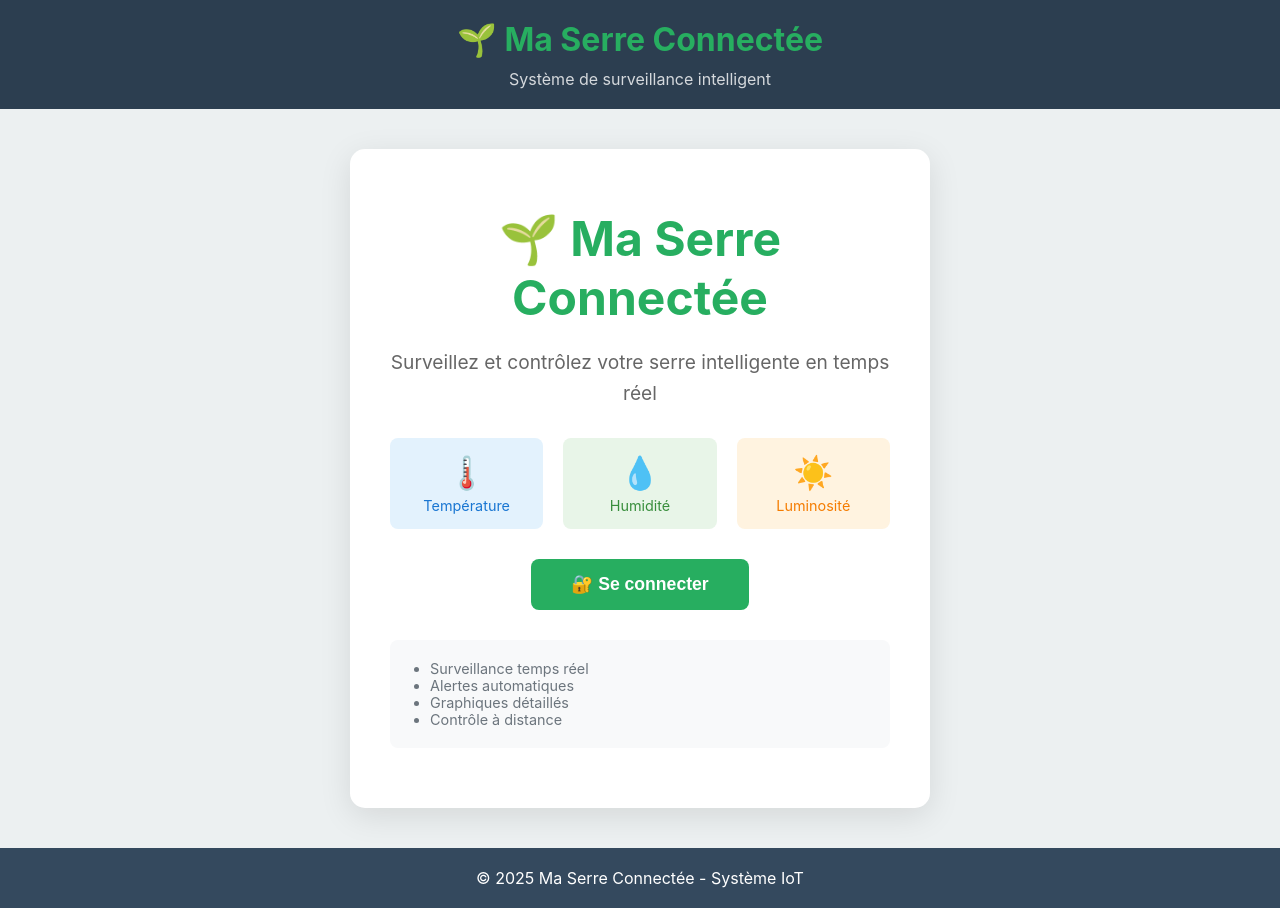
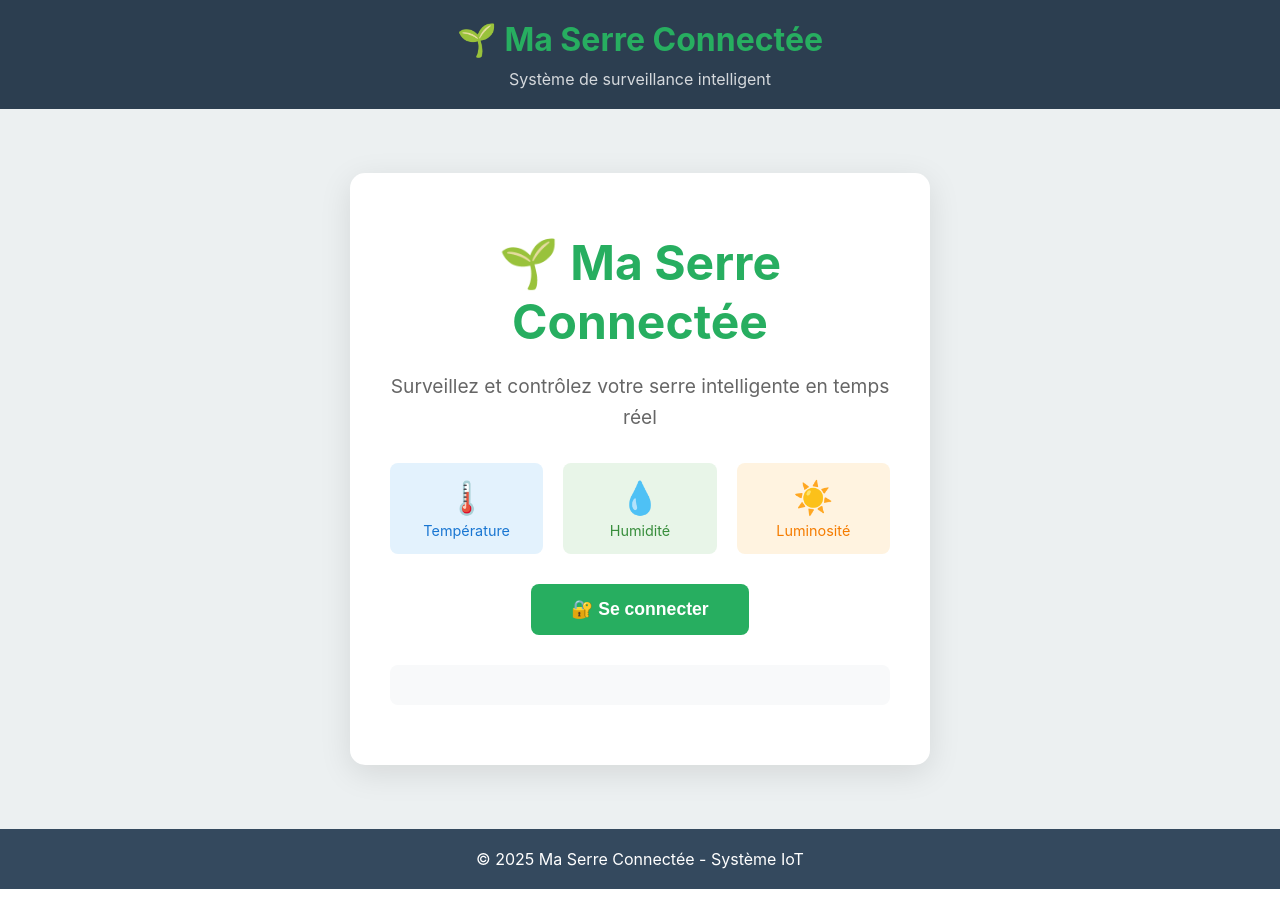
Before and after one commit to ISEPG1E/serre-front, a React (Create React App) app: page / in a window 1280 px wide. Built offline with nearby package versions, Linux system fonts and the light colour scheme.

Commit message:
modified

```diff
--- a/package.json
+++ b/package.json
@@ -9,6 +9,7 @@
     "@testing-library/user-event": "^13.5.0",
     "react": "^19.1.0",
     "react-dom": "^19.1.0",
+    "react-router-dom": "^7.6.2",
     "react-scripts": "5.0.1",
     "web-vitals": "^2.1.4"
   },
--- a/src/App.js
+++ b/src/App.js
@@ -109,10 +109,7 @@ function App() {
             color: '#6c757d',
             fontSize: '0.9em'
           }}>
-            <li>Surveillance temps réel</li>
-            <li>Alertes automatiques</li>
-            <li>Graphiques détaillés</li>
-            <li>Contrôle à distance</li>
+
           </ul>
         </div>
       </div>
@@ -204,7 +201,7 @@ function App() {
                 type="password"
                 value={password}
                 onChange={(e) => setPassword(e.target.value)}
-                placeholder="••••••••"
+                placeholder=""
                 style={{
                   width: '100%',
                   padding: '12px',
```
Also changed, not shown: 1 other file (tests, documents, lock files or other folders).
